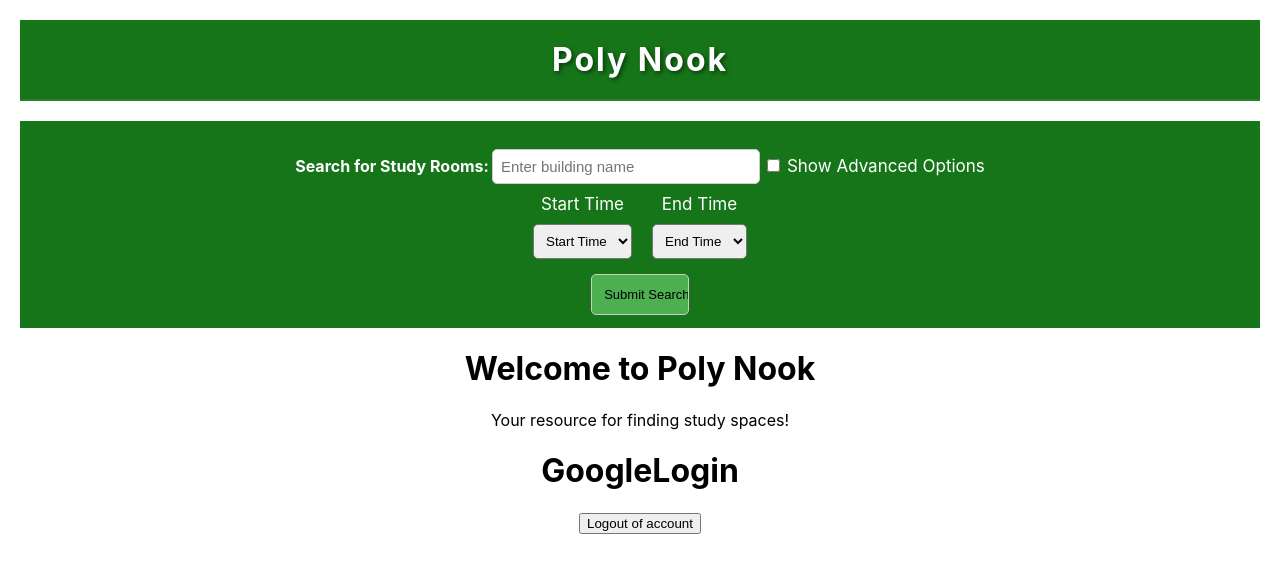
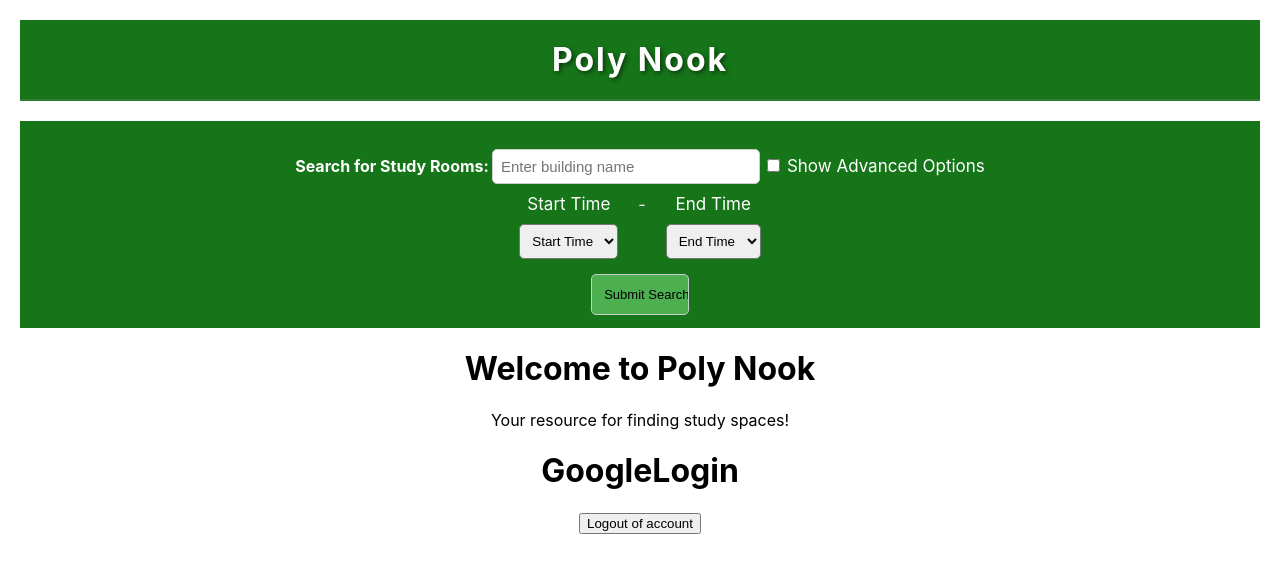
Before and after one commit to jack-ary/PolyNook, a React (Create React App) app in the folder packages/react-frontend/: page / in a window 1280 px wide. Shown: the top 572 px of the page. Built offline with nearby package versions, Linux system fonts and the light colour scheme.

Commit message:
resolving comments

```diff
--- a/packages/react-frontend/src/Search.js
+++ b/packages/react-frontend/src/Search.js
@@ -86,7 +86,9 @@ export const SearchParams = (props) => {
                     ))}
                 </select>
             </form>
-
+            <label>
+                -
+            </label>
             {/* End Time Elements */}
             <form>
                 <label htmlFor="EndTime" style={{ marginBottom: '10px', display: 'block' , fontSize: '17px'}}>
@@ -184,8 +186,9 @@ function Search(props) {
       }
 
     function isEndTimeValid(startTime, endTime) {
-        const startDate = new Date(`2023-01-01 ${startTime}`);
-        const endDate = new Date(`2023-01-01 ${endTime}`);
+        const dateString ='2023-01-01';
+        const startDate = new Date(`${dateString} ${startTime}`);
+        const endDate = new Date(`${dateString} ${endTime}`);
 
         return startDate <= endDate;
     }
```
